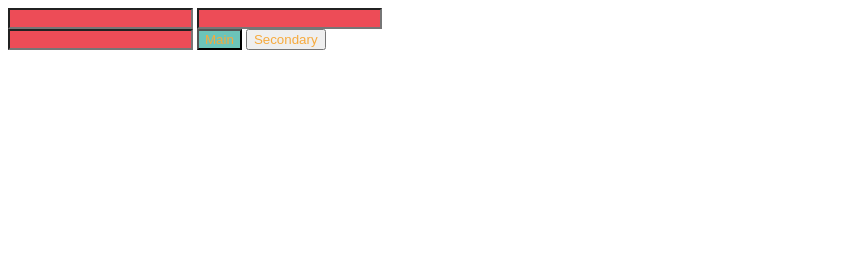
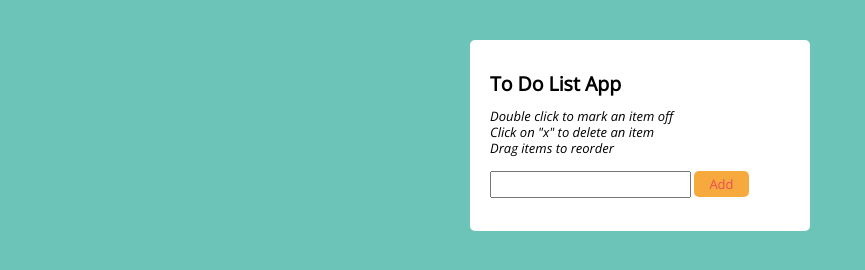
Before and after one commit to zabokaa/to-do-list_app_with_jQuery, a plain HTML site: page index.html in a window 1280 px wide. Shown: the whole page, without its empty margins (0-865 px from the left). Drawn offline with nearby package versions, Linux system fonts and the light colour scheme.

Commit message:
Updated all files for creating to do list

```diff
--- a/index.html
+++ b/index.html
@@ -7,13 +7,20 @@
     <link href="styles/style.css" rel="stylesheet" type="text/css" />
   </head>
   <body>
-    <div class='container'>
-      <input>
-      <input>
+    <div class="container">
+      <h2>To Do List App</h2>
+
+      <p><em> Double click to mark an item off <br> Click on "x" to delete an item <br> Drag items to reorder</em></p>
+
+      <form name="toDoList">
+        <input type="text" name="ListItem" id="input"/>
+      </form>
+
+      <div onclick="newItem()" id="button">Add</div>
+
+      <br/>
+      <ol id="list"></ol>
     </div>
-    <input>
-    <button class='main-button'>Main</button>
-    <button class='secondary-button'>Secondary</button>
     <!-- adding latest CDN links -->
     <script src="https://code.jquery.com/jquery-3.6.4.min.js"
       integrity="sha256-oP6HI9z1XaZNBrJURtCoUT5SUnxFr8s3BzRl+cbzUq8="
--- a/scripts/script.js
+++ b/scripts/script.js
@@ -1,6 +1,10 @@
-$('input').addClass('red');
+// USING jQUERY ONLY
 
-// Below, only make the .main-button green
-$(".main-button").addClass("green")
-// Below, make the text of all buttons yellow
-$("button").addClass("text--yellow")
+
+// [1] user can add new item to the list
+
+// [2] user can cross out an item with x
+
+// [3] user can delete an item
+
+// [4] user can change the order of items in the list
--- a/styles/style.css
+++ b/styles/style.css
@@ -1,4 +1,60 @@
-.red { background: #ed4c57; }
-.green { background: #6cc4b9; }
+@import url(https://fonts.googleapis.com/css?family=Open+Sans:400italic,400);
 
-.text--yellow { color: #f6aa3d; }
+body {
+font: normal normal 13px/16px "Open Sans", sans-serif;
+background: #6cc4b9;
+}
+
+.container{
+padding: 20px;
+width: 300px;
+margin: 0 auto;
+margin-top: 40px;
+background: white;
+border-radius: 5px;}
+
+form {
+display: inline-block;
+}
+
+input{
+padding: 4px 15px 4px 5px;
+}
+
+#button{
+display: inline-block;
+background-color:#f6aa3d;
+color:#ed4c57;
+border-radius: 5px;
+text-align:center;
+margin-top:2px;
+padding: 5px 15px;
+}
+
+#button:hover{
+cursor: pointer;
+opacity: .8;}
+
+ol {padding-left: 20px;}
+
+ol li {padding: 5px;color:#000;}
+
+ol li:nth-child(even){background: #dfdfdf;}
+
+.strike{text-decoration: line-through;}
+
+li:hover{
+  cursor: pointer;
+ }
+
+.delete {
+	display: none;
+}
+
+li > crossOutButton {
+	background: none;
+	border: none;
+	float: right;
+	color: #025f70;
+	font-weight: 800;
+}
```
